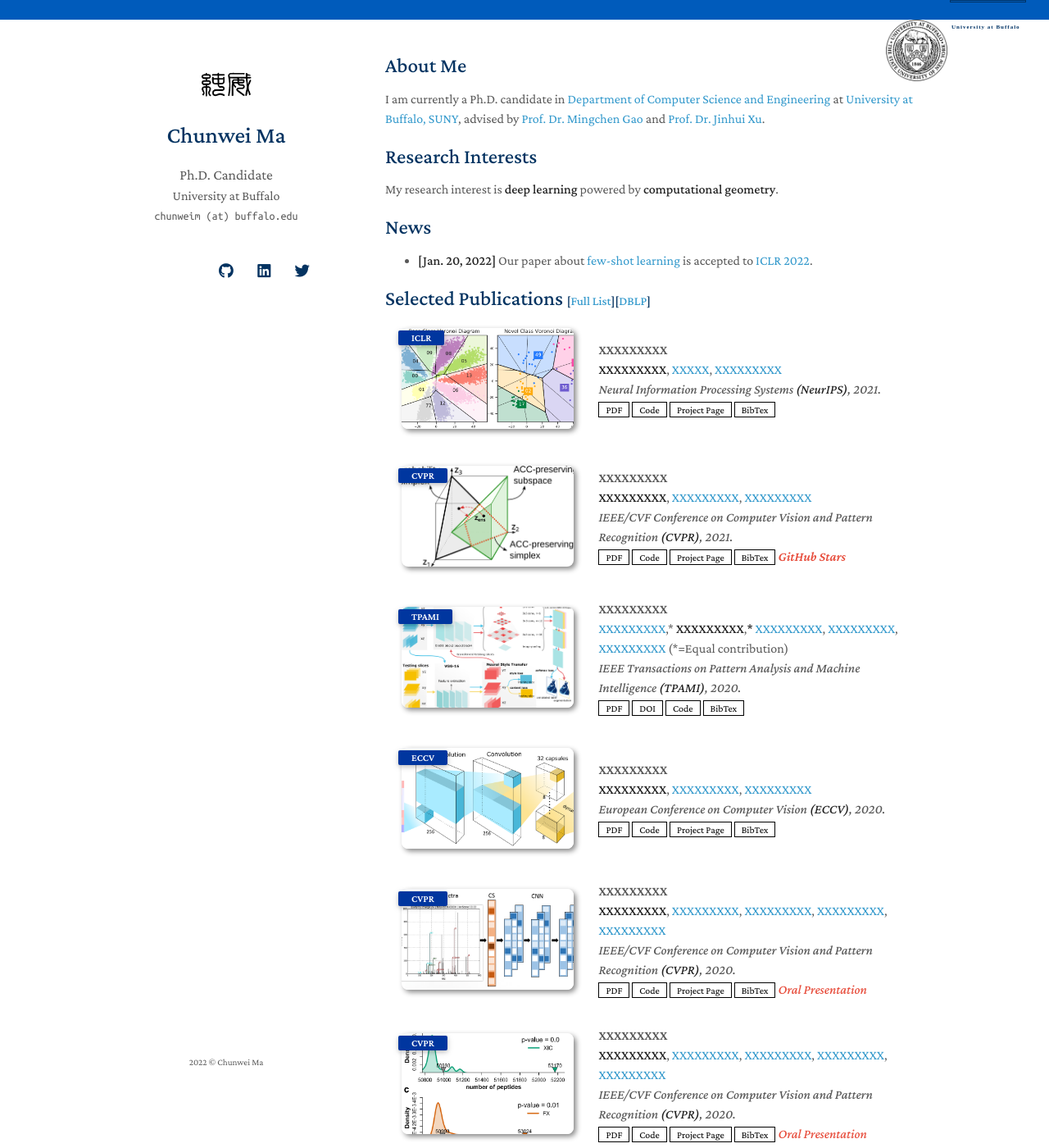
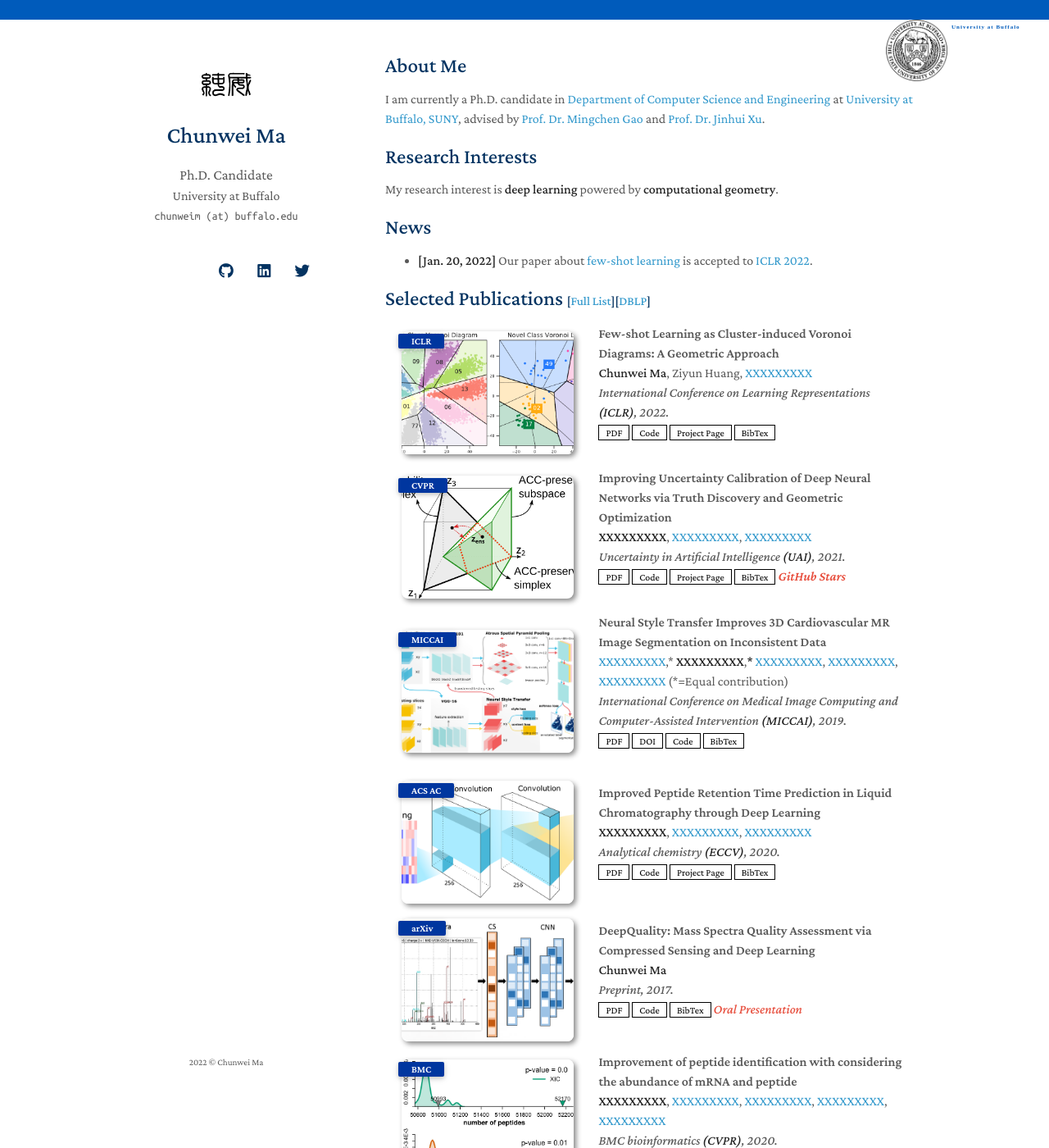
Before and after one commit to MaChunwei/MaChunwei.github.io, a Jekyll site: the page built from index.md, in a window 1280 px wide and 1400 px high. Shown: the whole window at 82% size. Built offline with Jekyll 4.4.1, drawn with Linux system fonts in a browser that asks for light colours; nearby versions of some CDN libraries; comment, search, counter and statistics services are not loaded; a style sheet for code colours, icons or effects is not loaded; our own code applies the rules of GitHub Pages for plain Markdown files.

Commit message:
revision

```diff
--- /dev/null
+++ b/assets/bib/deepquality.txt
@@ -0,0 +1,6 @@
+@article{ma2017deepquality,
+  title={DeepQuality: mass spectra quality assessment via compressed sensing and deep learning},
+  author={Ma, Chunwei},
+  journal={arXiv preprint arXiv:1710.11430},
+  year={2017}
+}
--- a/assets/css/pub.css
+++ b/assets/css/pub.css
@@ -78,4 +78,4 @@ blockquote { background: var(--global-bg-color); border-left: 2px solid var(--gl
 
 .publications ol.bibliography li div.abstract.hidden.open { border-color: var(--global-text-color); }
 
-.publications ol.bibliography li .teaser { border-radius: 8px; box-shadow: 3px 3px 6px #888; height: 123px; width: 360px; margin-top: 5px; margin-left: 5px; margin-bottom: 5px; object-fit: cover; }
+.publications ol.bibliography li .teaser { border-radius: 8px; box-shadow: 3px 3px 6px #888; height: 150px; width: 360px; margin-top: 5px; margin-left: 5px; margin-bottom: 5px; object-fit: cover; }
--- a/assets/mpii_files/mpi-inf.css
+++ b/assets/mpii_files/mpi-inf.css
@@ -51,8 +51,8 @@
 	width:6.5em;
 	height:1px;
 	letter-spacing:1px;
-	color:#036;
-	border:1px solid #036;
+	color:#005bbb;
+	border:1px solid #005bbb;
 
 }
 
@@ -65,6 +65,6 @@
 	float:right;
 	width:15em;
 	letter-spacing:1px;
-	color:#036;
+	color:#005bbb;
 	line-height:1.3;
 }
--- a/index.md
+++ b/index.md
@@ -29,9 +29,9 @@ My research interest is **deep learning** powered by **computational geometry**.
             <abbr class="badge">ICLR</abbr>
   </div>
   <div id="peng2021copo" class="col-sm-9" style="position: relative;width: 100%;padding-right: 15px;padding-left: 20px;">
-      <div class="title">XXXXXXXXX</div>
-      <div class="author"><strong>XXXXXXXXX</strong>, <a href="https://people.mpi-inf.mpg.de/~schiele/">XXXXX</a>, <a href="https://qianrusun1015.github.io/">XXXXXXXXX</a></div>
-      <div class="periodical"><em>Neural Information Processing Systems <strong>(NeurIPS)</strong>, 2021.</em>
+      <div class="title">Few-shot Learning as Cluster-induced Voronoi Diagrams: A Geometric Approach</div>
+      <div class="author"><strong>Chunwei Ma</strong>, Ziyun Huang, <a href="https://qianrusun1015.github.io/">XXXXXXXXX</a></div>
+      <div class="periodical"><em>International Conference on Learning Representations <strong>(ICLR)</strong>, 2022.</em>
       </div>
     <div class="links">
       <a href="https://openreview.net/pdf?id=BfPzZSype5M" class="btn btn-sm z-depth-0" role="button" target="_blank" style="font-size:12px;">PDF</a>
@@ -52,9 +52,10 @@ My research interest is **deep learning** powered by **computational geometry**.
             <abbr class="badge">CVPR</abbr>
   </div>
   <div id="peng2021copo" class="col-sm-9" style="position: relative;width: 100%;padding-right: 15px;padding-left: 20px;">
-      <div class="title">XXXXXXXXX</div>
+      <div class="title">
+Improving Uncertainty Calibration of Deep Neural Networks via Truth Discovery and Geometric Optimization</div>
       <div class="author"><strong>XXXXXXXXX</strong>, <a href="https://people.mpi-inf.mpg.de/~schiele/">XXXXXXXXX</a>, <a href="https://qianrusun1015.github.io/">XXXXXXXXX</a></div>
-      <div class="periodical"><em>IEEE/CVF Conference on Computer Vision and Pattern Recognition <strong>(CVPR)</strong>, 2021.</em>
+      <div class="periodical"><em>Uncertainty in Artificial Intelligence <strong>(UAI)</strong>, 2021.</em>
       </div>
     <div class="links">
       <a href="https://arxiv.org/pdf/2010.05063.pdf" class="btn btn-sm z-depth-0" role="button" target="_blank" style="font-size:12px;">PDF</a>
@@ -79,12 +80,12 @@ My research interest is **deep learning** powered by **computational geometry**.
 <div class="pub-row">
   <div class="col-sm-3 abbr" style="position: relative;padding-right: 15px;padding-left: 15px;">
     <img src="./images/teaser/bitmap.png" class="teaser img-fluid z-depth-1">
-            <abbr class="badge">TPAMI</abbr>
+            <abbr class="badge">MICCAI</abbr>
   </div>
   <div id="peng2021copo" class="col-sm-9" style="position: relative;width: 100%;padding-right: 15px;padding-left: 20px;">
-      <div class="title">XXXXXXXXX</div>
+      <div class="title">Neural Style Transfer Improves 3D Cardiovascular MR Image Segmentation on Inconsistent Data</div>
       <div class="author"><a href="https://qianrusun1015.github.io/">XXXXXXXXX</a>,* <strong>XXXXXXXXX</strong>,<strong>*</strong> <a href="https://zhaozhengchen.github.io/">XXXXXXXXX</a>, <a href="https://www.chuatatseng.com/">XXXXXXXXX</a>, <a href="https://people.mpi-inf.mpg.de/~schiele/">XXXXXXXXX</a> (*=Equal contribution)</div>
-      <div class="periodical"><em>IEEE Transactions on Pattern Analysis and Machine Intelligence <strong>(TPAMI)</strong>, 2020.</em>
+      <div class="periodical"><em>International Conference on Medical Image Computing and Computer-Assisted Intervention <strong>(MICCAI)</strong>, 2019.</em>
       </div>
     <div class="links">
       <a href="https://arxiv.org/pdf/1910.03648.pdf" class="btn btn-sm z-depth-0" role="button" target="_blank" style="font-size:12px;">PDF</a>
@@ -102,12 +103,12 @@ My research interest is **deep learning** powered by **computational geometry**.
 <div class="pub-row">
   <div class="col-sm-3 abbr" style="position: relative;padding-right: 15px;padding-left: 15px;">
     <img src="./images/teaser/pip.png" class="teaser img-fluid z-depth-1">
-            <abbr class="badge">ECCV</abbr>
+            <abbr class="badge">ACS AC</abbr>
   </div>
   <div id="peng2021copo" class="col-sm-9" style="position: relative;width: 100%;padding-right: 15px;padding-left: 20px;">
-      <div class="title">XXXXXXXXX</div>
+      <div class="title">Improved Peptide Retention Time Prediction in Liquid Chromatography through Deep Learning</div>
       <div class="author"><strong>XXXXXXXXX</strong>, <a href="https://people.mpi-inf.mpg.de/~schiele/">XXXXXXXXX</a>, <a href="https://qianrusun1015.github.io/">XXXXXXXXX</a></div>
-      <div class="periodical"><em>European Conference on Computer Vision <strong>(ECCV)</strong>, 2020.</em>
+      <div class="periodical"><em>Analytical chemistry <strong>(ECCV)</strong>, 2020.</em>
       </div>
     <div class="links">
       <a href="https://link.springer.com/content/pdf/10.1007%2F978-3-030-58517-4_24.pdf" class="btn btn-sm z-depth-0" role="button" target="_blank" style="font-size:12px;">PDF</a>
@@ -126,18 +127,17 @@ My research interest is **deep learning** powered by **computational geometry**.
 <div class="pub-row">
   <div class="col-sm-3 abbr" style="position: relative;padding-right: 15px;padding-left: 15px;">
     <img src="./images/teaser/quality.png" class="teaser img-fluid z-depth-1">
-            <abbr class="badge">CVPR</abbr>
+            <abbr class="badge">arXiv</abbr>
   </div>
   <div id="peng2021copo" class="col-sm-9" style="position: relative;width: 100%;padding-right: 15px;padding-left: 20px;">
-      <div class="title">XXXXXXXXX</div>
-      <div class="author"><strong>XXXXXXXXX</strong>, <a href="http://seea.tju.edu.cn/info/1014/1459.htm">XXXXXXXXX</a>, <a href="http://seea.tju.edu.cn/info/1014/1508.htm">XXXXXXXXX</a>, <a href="https://people.mpi-inf.mpg.de/~schiele/">XXXXXXXXX</a>, <a href="https://qianrusun1015.github.io/">XXXXXXXXX</a></div>
-      <div class="periodical"><em>IEEE/CVF Conference on Computer Vision and Pattern Recognition <strong>(CVPR)</strong>, 2020.</em>
+      <div class="title">DeepQuality: Mass Spectra Quality Assessment via Compressed Sensing and Deep Learning</div>
+      <div class="author"><strong>Chunwei Ma</strong></div>
+      <div class="periodical"><em>Preprint, 2017.</em>
       </div>
     <div class="links">
-      <a href="https://arxiv.org/pdf/2002.10211.pdf" class="btn btn-sm z-depth-0" role="button" target="_blank" style="font-size:12px;">PDF</a>
-      <a href="https://github.com/yaoyao-liu/mnemonics" class="btn btn-sm z-depth-0" role="button" target="_blank" style="font-size:12px;">Code</a>
-      <a href="https://class-il.mpi-inf.mpg.de/mnemonics/" class="btn btn-sm z-depth-0" role="button" target="_blank" style="font-size:12px;">Project Page</a>
-      <a href="https://bib.yyliu.net/CVPR20.txt" class="btn btn-sm z-depth-0" role="button" target="_blank" style="font-size:12px;">BibTex</a>
+      <a href="https://arxiv.org/pdf/1710.11430" class="btn btn-sm z-depth-0" role="button" target="_blank" style="font-size:12px;">PDF</a>
+      <a href="https://github.com/horsepurve/DeepQuality" class="btn btn-sm z-depth-0" role="button" target="_blank" style="font-size:12px;">Code</a>
+      <a href="./assets/bib/quality.txt" class="btn btn-sm z-depth-0" role="button" target="_blank" style="font-size:12px;">BibTex</a>
        <strong><i style="color:#e74d3c">Oral Presentation</i></strong>
     </div>
   </div>
@@ -150,12 +150,13 @@ My research interest is **deep learning** powered by **computational geometry**.
 <div class="pub-row">
   <div class="col-sm-3 abbr" style="position: relative;padding-right: 15px;padding-left: 15px;">
     <img src="./images/teaser/XIC.png" class="teaser img-fluid z-depth-1">
-            <abbr class="badge">CVPR</abbr>
+            <abbr class="badge">BMC</abbr>
   </div>
   <div id="peng2021copo" class="col-sm-9" style="position: relative;width: 100%;padding-right: 15px;padding-left: 20px;">
-      <div class="title">XXXXXXXXX</div>
+      <div class="title">
+Improvement of peptide identification with considering the abundance of mRNA and peptide</div>
       <div class="author"><strong>XXXXXXXXX</strong>, <a href="http://seea.tju.edu.cn/info/1014/1459.htm">XXXXXXXXX</a>, <a href="http://seea.tju.edu.cn/info/1014/1508.htm">XXXXXXXXX</a>, <a href="https://people.mpi-inf.mpg.de/~schiele/">XXXXXXXXX</a>, <a href="https://qianrusun1015.github.io/">XXXXXXXXX</a></div>
-      <div class="periodical"><em>IEEE/CVF Conference on Computer Vision and Pattern Recognition <strong>(CVPR)</strong>, 2020.</em>
+      <div class="periodical"><em>BMC bioinformatics <strong>(CVPR)</strong>, 2020.</em>
       </div>
     <div class="links">
       <a href="https://arxiv.org/pdf/2002.10211.pdf" class="btn btn-sm z-depth-0" role="button" target="_blank" style="font-size:12px;">PDF</a>
```
Also changed, not shown: assets/bib/miccai19.txt (added, +8 -0 lines), assets/bib/uai21.txt (added, +8 -0 lines), images/teaser/XIC.png, images/teaser/pip.png.
